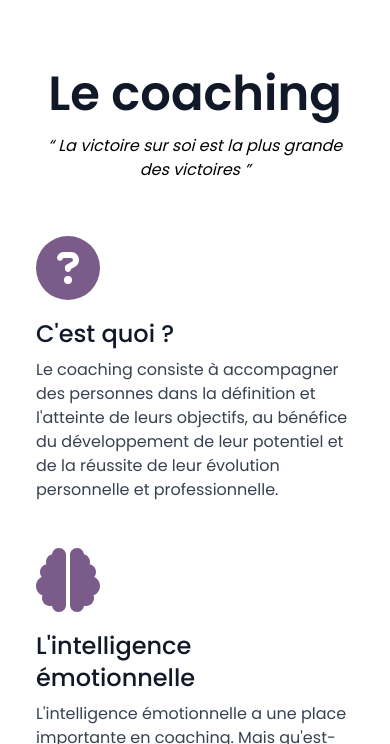
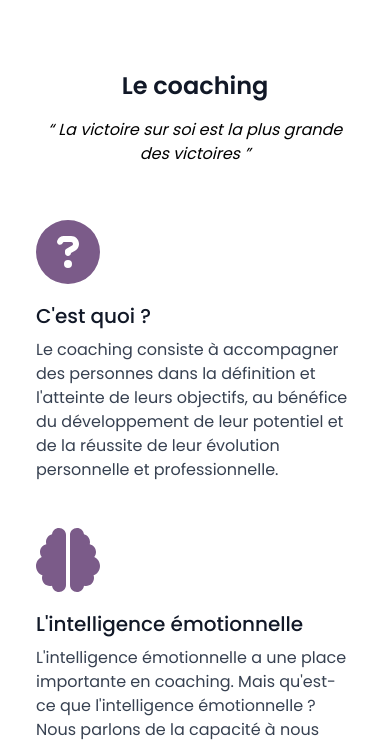
Before and after one commit to antoinebollinger/unpasdeplus-coaching, a Next.js app: page / in a window 390 px wide. Shown: the part 652-1396 px from the top of the page. Built offline with nearby package versions, Linux system fonts and the light colour scheme.

Commit message:
✨ text size

```diff
--- a/styles/_external.scss
+++ b/styles/_external.scss
@@ -1,10 +1,10 @@
 .title {
   line-height: 55px;
-  @apply mb-4 text-5xl font-semibold text-gray-900;
+  @apply mb-4 text-2xl lg:text-5xl font-semibold text-gray-900;
 }
 
 .services-title {
-  @apply mb-2 text-2xl font-medium text-gray-900;
+  @apply mb-2 text-xl lg:text-2xl font-medium text-gray-900;
 }
 
 .services-icon {
```
